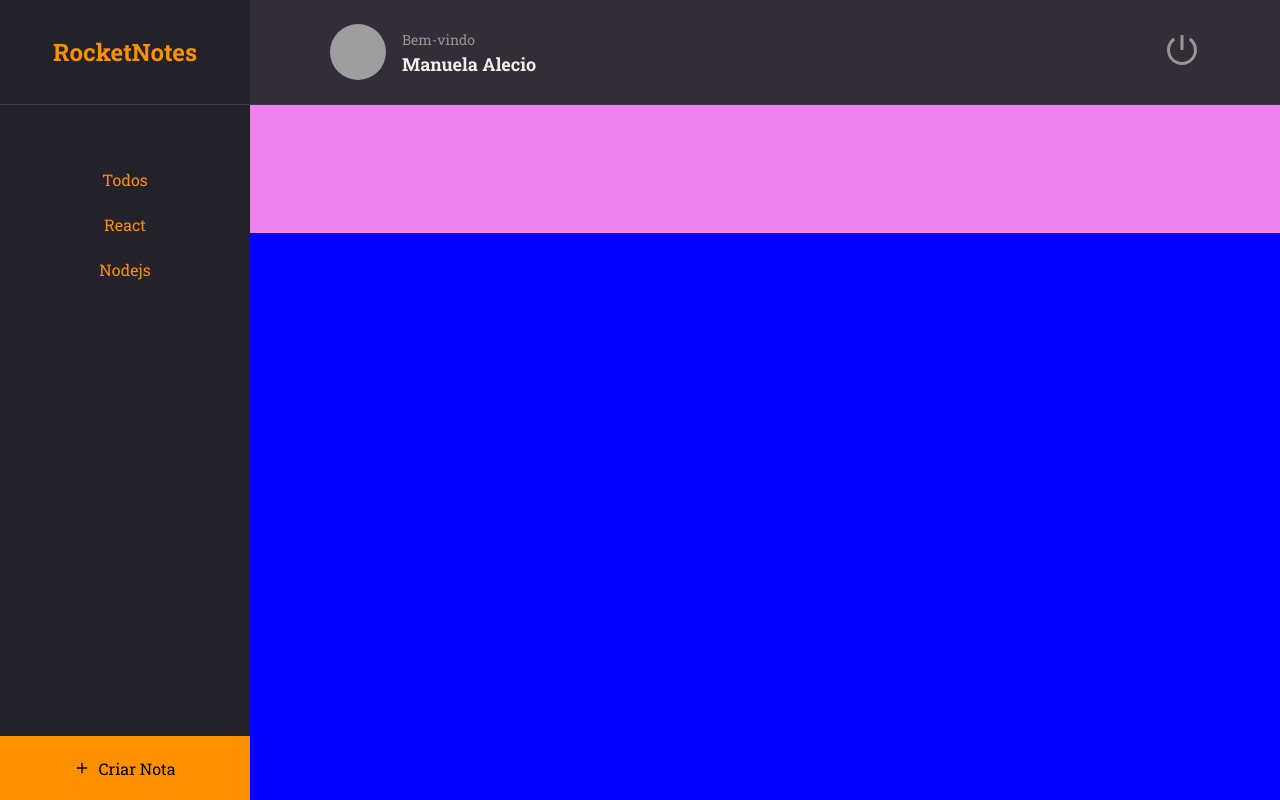
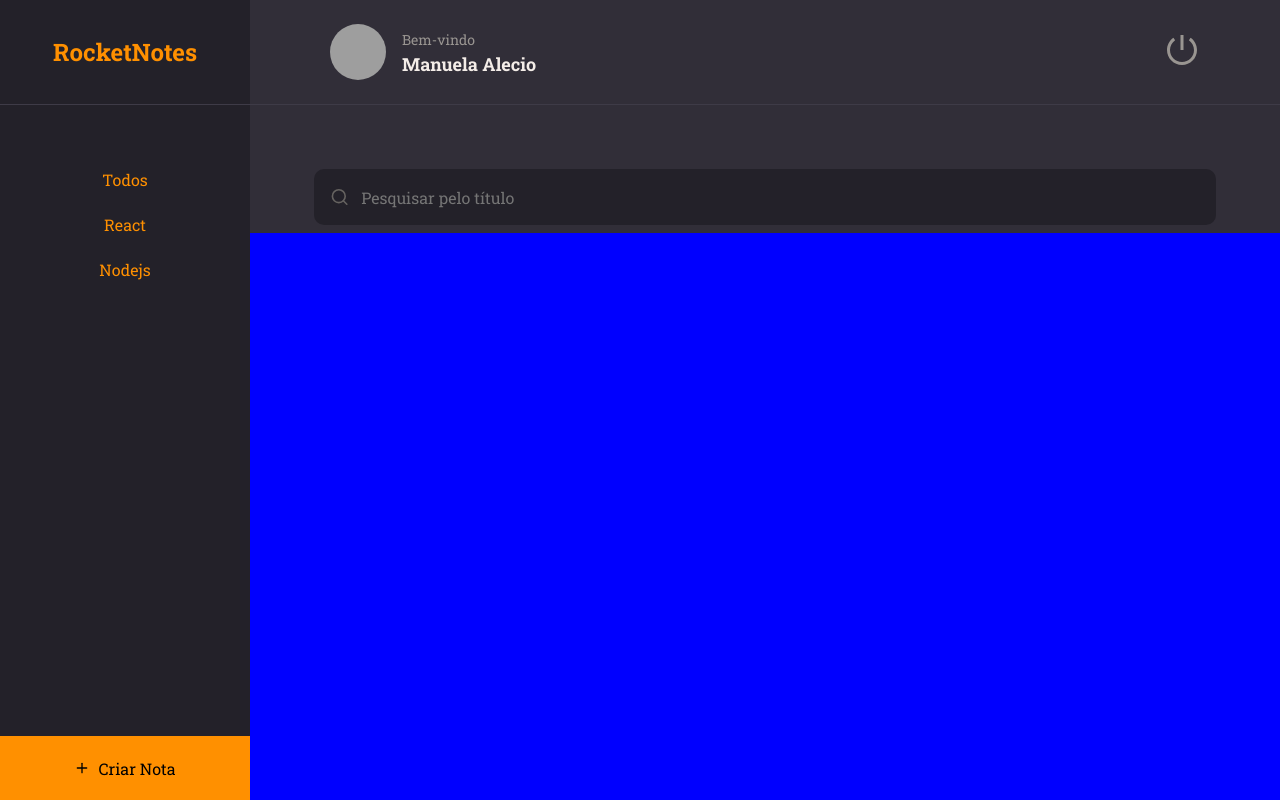
Before and after one commit to manuelaalecio/frontend-rocketNotes, a React (Vite) app: page / in a window 1280 px wide. Built offline with nearby package versions, Linux system fonts and the light colour scheme; grey boxes are pictures that could not be loaded.

Commit message:
feat: create Input component, and add on home page

```diff
--- /dev/null
+++ b/src/components/Input/index.jsx
@@ -0,0 +1,8 @@
+import { Container } from "./styles";
+
+export function Input({ icon: Icon, ...rest }) {
+  return <Container>
+    {Icon && <Icon size={20} />}
+    <input {...rest} />
+  </Container>;
+}
--- /dev/null
+++ b/src/components/Input/styles.js
@@ -0,0 +1,31 @@
+import styled from "styled-components";
+
+export const Container = styled.div`
+  width: 100%;
+  display: flex;
+  align-items: center;
+
+  background-color: ${({ theme }) => theme.COLORS.BACKGROUND_900};
+  color: ${({ theme }) => theme.COLORS.GRAY_300};
+
+  margin-bottom: 8px;
+  border-radius: 10px;
+
+  > input {
+    height: 56px;
+    width: 100%;
+
+    padding: 12px;
+
+    color: ${({ theme }) => theme.COLORS.WHITE};
+    background: transparent;
+    border: 0;
+
+    &:placeholder {
+      color: ${({ theme }) => theme.COLORS.GRAY_300};
+    }
+  }
+  > svg {
+    margin-left: 16px;
+  }
+`;
--- a/src/pages/Home/index.jsx
+++ b/src/pages/Home/index.jsx
@@ -1,7 +1,8 @@
-import { FiPlus } from "react-icons/fi";
+import { FiPlus, FiSearch } from "react-icons/fi";
 import { Container, Brand, Menu, Search, Content, NewNote } from "./styles";
 
 import { Header } from "../../components/Header";
+import { Input } from "../../components/Input";
 import { ButtonText } from "../../components/ButtonText";
 
 export function Home() {
@@ -24,7 +25,9 @@
         </li>
       </Menu>
 
-      <Search></Search>
+      <Search>
+        <Input placeholder="Pesquisar pelo título" icon={FiSearch} />
+      </Search>
 
       <Content></Content>
 
--- a/src/pages/Home/styles.js
+++ b/src/pages/Home/styles.js
@@ -46,7 +46,7 @@
 `;
 export const Search = styled.div`
   grid-area: search;
-  background-color: violet;
+  padding: 64px 64px 0;
 `;
 export const Content = styled.div`
   grid-area: content;
```
